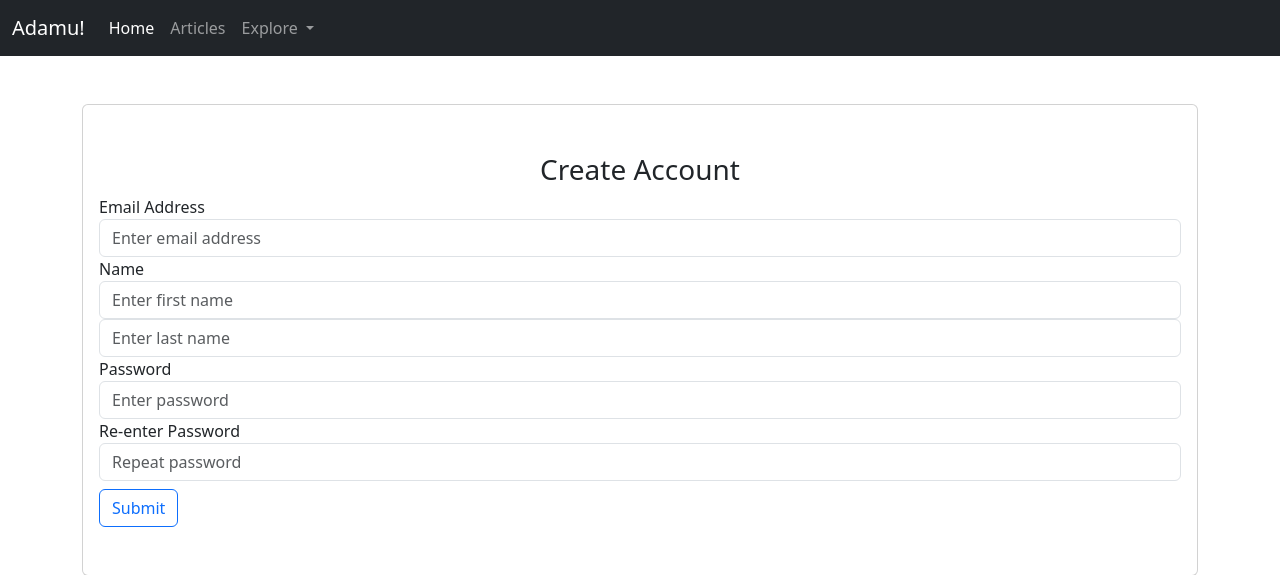
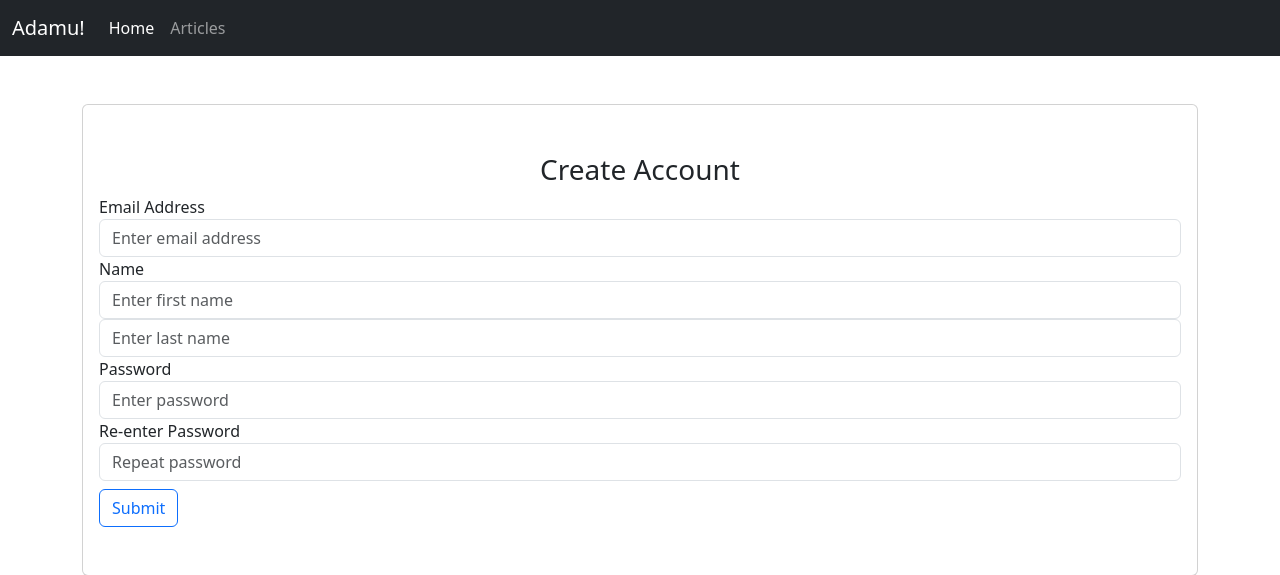
Before and after one commit to adamkeino/PublicProjects, a Django app: template notesapp/website/templates/signup.html in a window 1280 px wide. Shown: the top 575 px of the page. Run offline with Django 5.2, Linux system fonts and the light colour scheme; the template is opened without the code that fills it, so the values that code supplies are empty.

Commit message:
Obligatory commit to keep my streak. Honestly though, I will do some valuable code today. I need to.

```diff
--- a/blog/blog/myblog/templates/base.html
+++ b/blog/blog/myblog/templates/base.html
@@ -24,17 +24,17 @@
               <li class="nav-item">
                 <a class="nav-link" href="{% url 'articles' %}">Articles</a>
               </li>
-              <li class="nav-item dropdown">
+              <!-- <li class="nav-item dropdown">
                 <a class="nav-link dropdown-toggle" href="#" role="button" data-bs-toggle="dropdown" aria-expanded="false">
                   Explore
                 </a>
-                <ul class="dropdown-menu">
+                 <ul class="dropdown-menu">
                   <li><a class="dropdown-item" href="#">My Portfolio</a></li>
                   <li><a class="dropdown-item" href="#">Projects</a></li>
                   <li><hr class="dropdown-divider"></li>
                   <li><a class="dropdown-item" href="#">Products</a></li>
                 </ul>
-              </li>
+              </li> -->
               <!-- <li class="nav-item">
                 <a class="nav-link disabled" aria-disabled="true">Disabled</a>
               </li> -->
```
